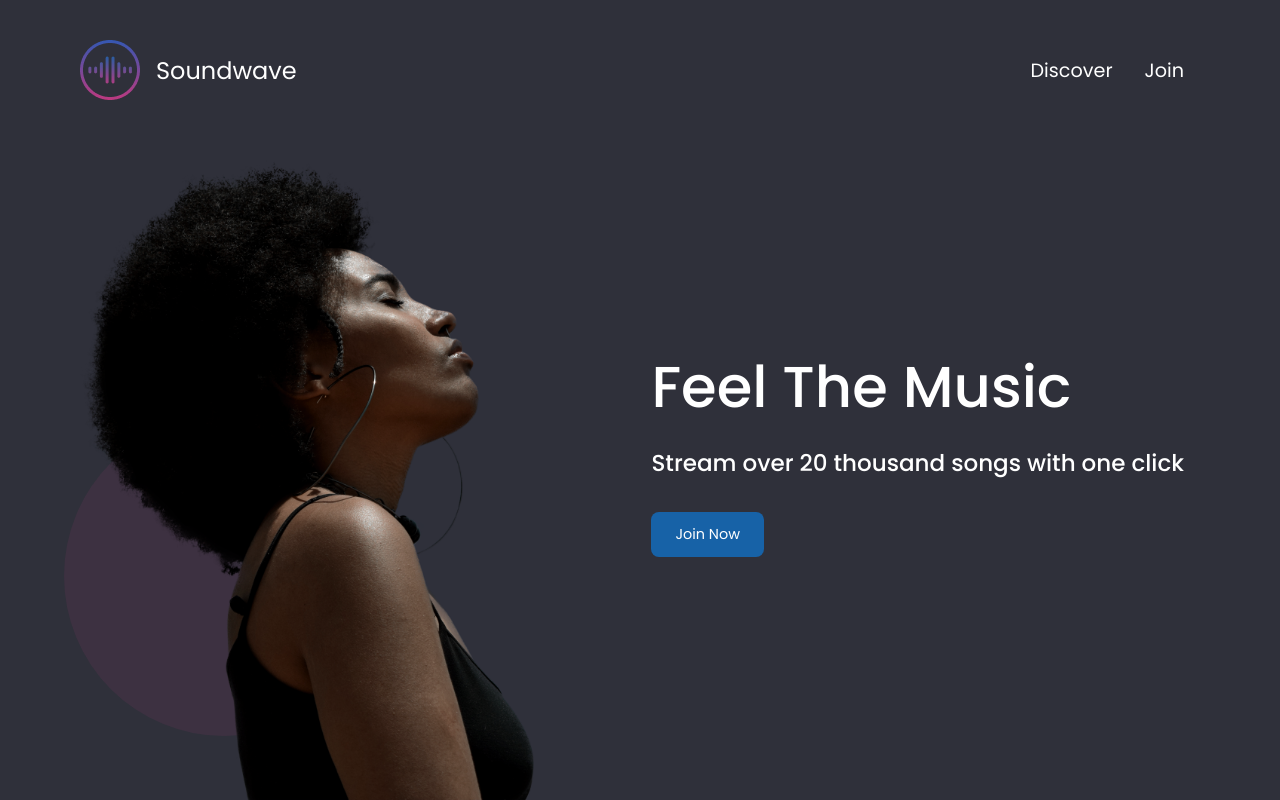
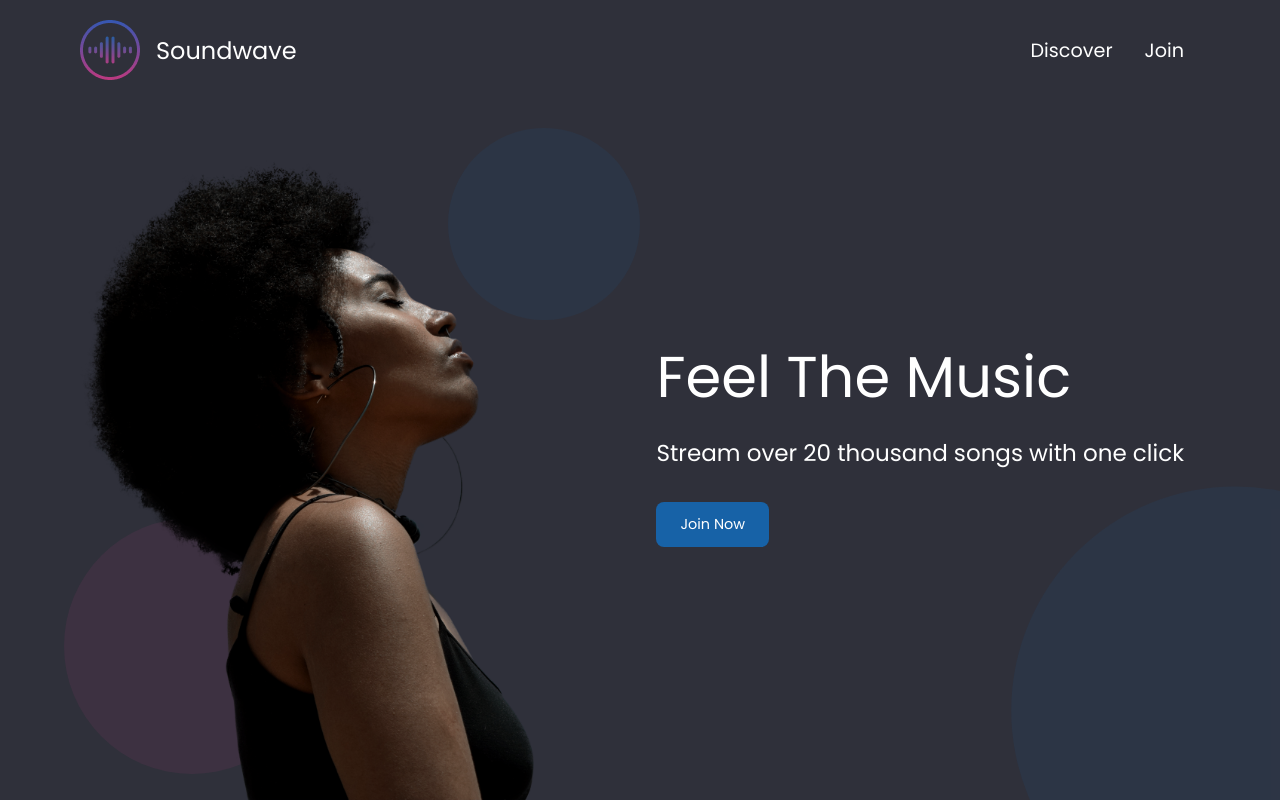
Before and after one commit to Geachie/Soundwave-project, a plain HTML site: page index.html in a window 1280 px wide. Drawn offline with Linux system fonts and the light colour scheme.

Commit message:
Add discover.html page

```diff
--- a/index.css
+++ b/index.css
@@ -38,13 +38,45 @@
 
 .home-page-circle-1 {
   position: absolute;
-  width: 25vw;
-  height: 25vw;
+  width: 20vw;
+  height: 20vw;
   border-radius: 50%;
   background-color: rgba(188, 58, 127, 0.1);
-  bottom: 5vw;
+  bottom: 2vw;
   left: 5vw;
   z-index: -1;
+}
+
+.home-page-circle-2 {
+  position: absolute;
+  width: 15vw;
+  height: 15vw;
+  border-radius: 50%;
+  background-color: rgba(23, 98, 167, 0.1);
+  top: 10vw;
+  left: 35vw;
+  z-index: -1;
+}
+
+.home-page-circle-3 {
+  position: absolute;
+  width: 35vw;
+  height: 35vw;
+
+  bottom: 0;
+  right: 0;
+  z-index: -1;
+  overflow: hidden;
+}
+
+.home-page-circle-3::before {
+  content: "";
+  transform: translate(40%, 30%);
+  position: absolute;
+  height: 100%;
+  width: 100%;
+  border-radius: 50%;
+  background-color: rgba(23, 98, 167, 0.1);
 }
 
 @media (max-width: 900px) {
--- a/index.html
+++ b/index.html
@@ -12,14 +12,14 @@
     <header class="main-header">
       <a href="/" class="brand-logo">
         <img src="images/logo.png" alt="Soundwave logo" />
-        <div class="brand-logo-name">Soundwave</div>
+        <div class="brand-logo-name">Soundwave</div></a
+      >
       <nav class="main-nav">
         <ul>
           <li><a href="discover,html">Discover</a></li>
           <li><a href="join.html">Join</a></li>
         </ul>
       </nav>
-      </a>
     </header>
     <section class="home-main-section">
       <div class="image-wrapper">
--- a/styles.css
+++ b/styles.css
@@ -67,18 +67,18 @@ body {
 .container {
   max-width: 1200px;
   margin: 0 auto;
-  padding: 40px 40px 0 40px;
+  padding: 20px 40px 0 40px;
 }
 
 .title {
-  font-weight: 500;
+  font-weight: 400;
   font-size: 3em;
   margin-bottom: 1rem;
   margin-top: 0;
 }
 
 .subtitle {
-  font-weight: 500;
+  font-weight: 400;
   font-size: 1.2em;
   margin-bottom: 2rem;
 }
```
Also changed, not shown: discover.html (added). Lines whose indentation alone changed are shown as unchanged.
